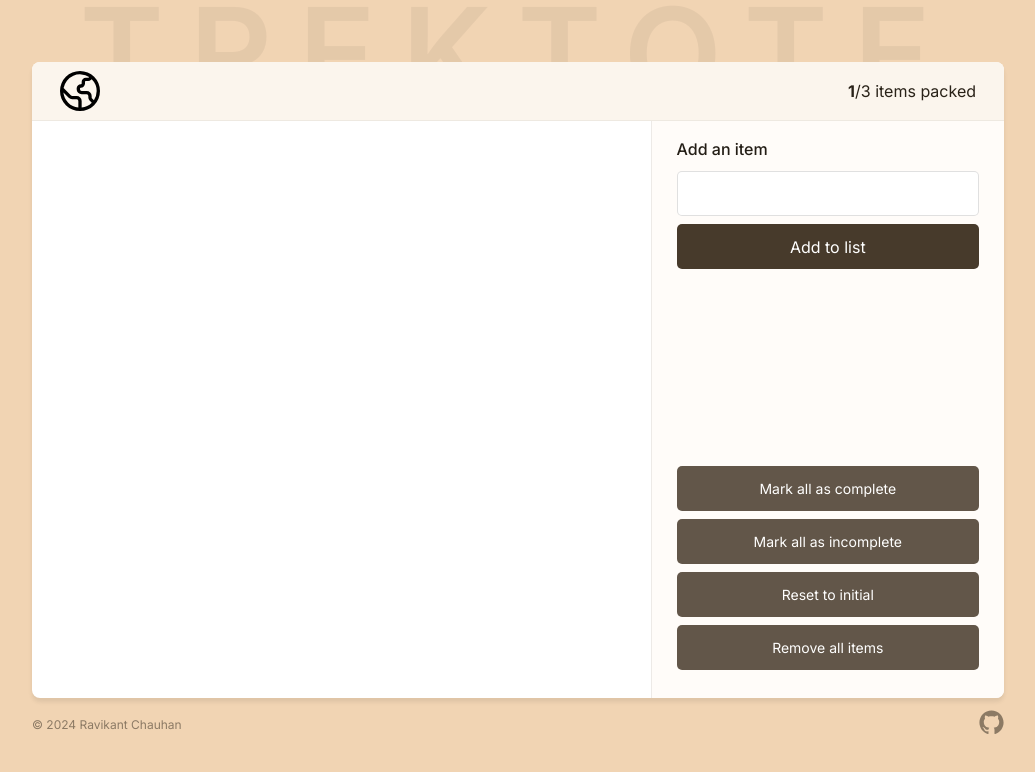
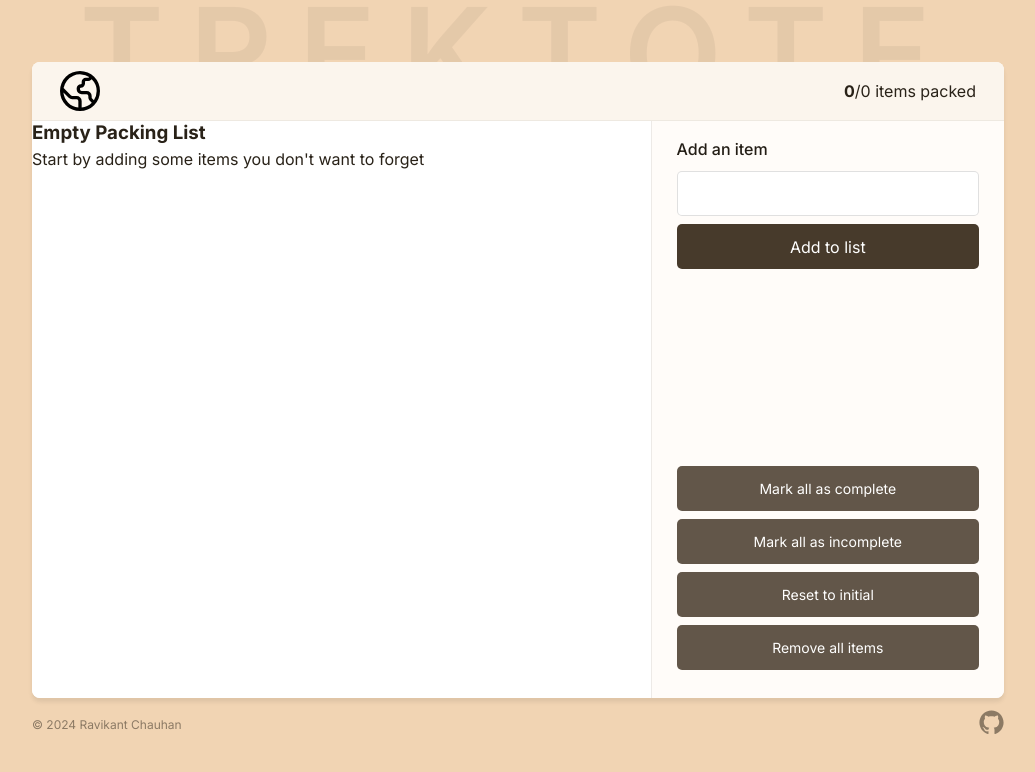
Before and after one commit to ravikantchauhan246/trek-tote, a React (Vite) app: page / in a window 1280 px wide. Both pictures are taken after a click on the button "Remove all items". Shown: the top 772 px of the page, without its empty margins (122-1157 px from the left). Built offline with nearby package versions, Linux system fonts and the light colour scheme.

Commit message:
add item counter

```diff
--- a/src/App.jsx
+++ b/src/App.jsx
@@ -71,7 +71,7 @@ function App() {
   return <>
     <BackgroundHeading/>
     <main>
-        <Header/>
+        <Header totalNumbersOfItems={items.length} numberOfItemsChecked={items.filter(item=>item.packed).length} />
         <ItemList handleToggleItem={handleToggleItem} handleDeleteItem={handleDeleteItem}  items={items} />
         <Sidebar handleAddItem={handleAddItem}   handleMarkAllAsComplete={handleMarkAllAsComplete} handleMarkAllAsIncomplete={handleMarkAllAsIncomplete}
          handleResetToInitial={handleResetToInitial} handleRemoveAllItems={handleRemoveAllItems} />
--- a/src/Components/Counter.jsx
+++ b/src/Components/Counter.jsx
@@ -1,9 +1,9 @@
 import React from 'react'
 
-const Counter = () => {
+const Counter = ({totalNumbersOfItems,numberOfItemsChecked}) => {
   return (
     <>
-      <p><b>1</b>/3 items packed</p>
+      <p><b>{numberOfItemsChecked}</b>/{totalNumbersOfItems} items packed</p>
     </>
   )
 }
--- /dev/null
+++ b/src/Components/EmptyView.jsx
@@ -0,0 +1,12 @@
+import React from "react";
+
+const EmptyView = () => {
+  return (
+    <section>
+      <h3>Empty Packing List</h3>
+      <p>Start by adding some items you {"don't"} want to forget</p>
+    </section>
+  );
+};
+
+export default EmptyView;
--- a/src/Components/Header.jsx
+++ b/src/Components/Header.jsx
@@ -2,11 +2,11 @@ import React from 'react'
 import Logo from './Logo'
 import Counter from "./Counter"
 
-const Header = () => {
+const Header = ({totalNumbersOfItems,numberOfItemsChecked}) => {
   return (
     <header>
         <Logo/>
-        <Counter/>
+        <Counter numberOfItemsChecked={numberOfItemsChecked} totalNumbersOfItems ={totalNumbersOfItems} />
     </header>
   )
 }
--- a/src/Components/ItemList.jsx
+++ b/src/Components/ItemList.jsx
@@ -1,32 +1,47 @@
 import React, { useState } from "react";
 import { initialItem } from "../lib/Constants";
+import EmptyView from "./EmptyView";
 
-const ItemList = ( {handleToggleItem,items,handleDeleteItem}) => {
-
-
+const ItemList = ({ handleToggleItem, items, handleDeleteItem }) => {
   return (
     <>
-      <ul>
-       {items.map((item)=>{
-        return <Item key={item.id} handleToggleItem={handleToggleItem} item={item} handleDeleteItem={handleDeleteItem} />
-       })}
+      <ul className="item-list">
+        {items.length === 0 ? <EmptyView /> : null}
+        {items.map((item) => {
+          return (
+            <Item
+              key={item.id}
+              handleToggleItem={handleToggleItem}
+              item={item}
+              handleDeleteItem={handleDeleteItem}
+            />
+          );
+        })}
       </ul>
     </>
   );
 };
 
-function Item({handleToggleItem,item,handleDeleteItem}) {
+function Item({ handleToggleItem, item, handleDeleteItem }) {
   return (
     <li className="item">
       <label>
-        <input onChange={()=>{
-          handleToggleItem(item.id)
-        }} checked={item.packed} type="checkbox" />
+        <input
+          onChange={() => {
+            handleToggleItem(item.id);
+          }}
+          checked={item.packed}
+          type="checkbox"
+        />
         {item.name}
       </label>
-      <button onClick={()=>{
-        handleDeleteItem(item.id)
-      }}>❌</button>
+      <button
+        onClick={() => {
+          handleDeleteItem(item.id);
+        }}
+      >
+        ❌
+      </button>
     </li>
   );
 }
```
